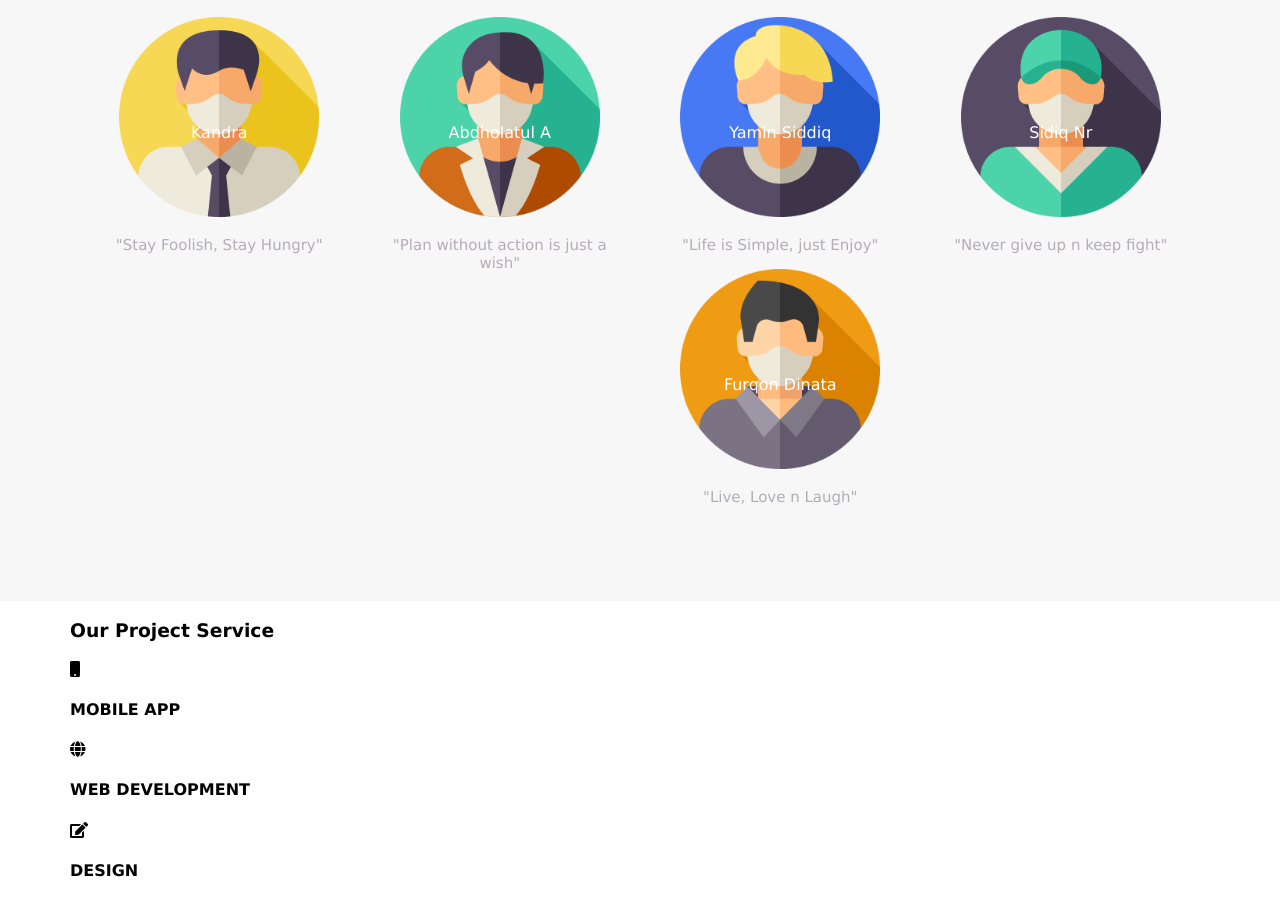
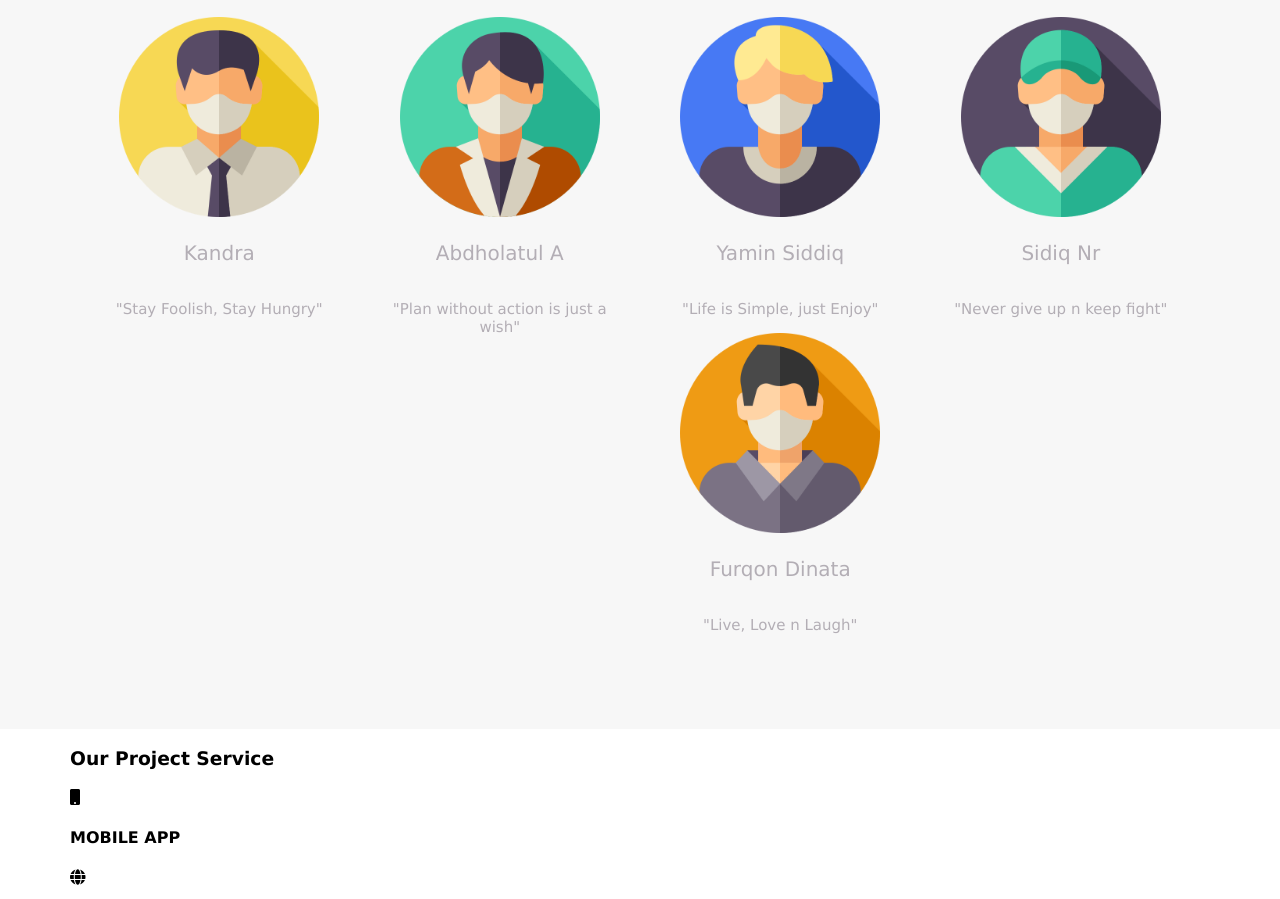
Before and after one commit to kandra-id/proyek-dts-web-b-11, a plain HTML site: page index.html in a window 1280 px wide. Shown: the part 780-1679 px from the top of the page. Drawn offline with Linux system fonts and the light colour scheme.

Commit message:
Update stylesheet.css
update .lesson-icon p

```diff
--- a/stylesheet.css
+++ b/stylesheet.css
@@ -129,7 +129,7 @@ header {
   display : none;
 }
 
-
+/* style by mas abdholatul abdillah */
 .lesson-wrapper {
   padding-bottom: 80px;
   padding-left: 5%;
@@ -158,10 +158,11 @@ header {
 }
 
 .lesson-icon p {
-  position: absolute;
+  position: relative;
   top: 44%;
   width: 100%;
-  color: white;
+  color: #b3aeb5;
+  font-size: 20px;
 }
 
 .text-contents {
```
